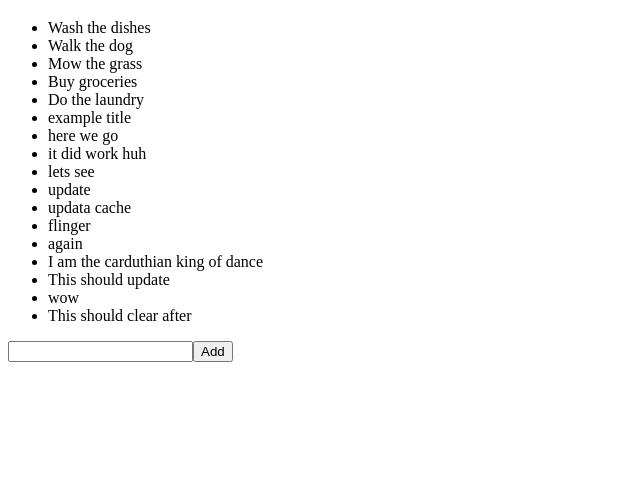
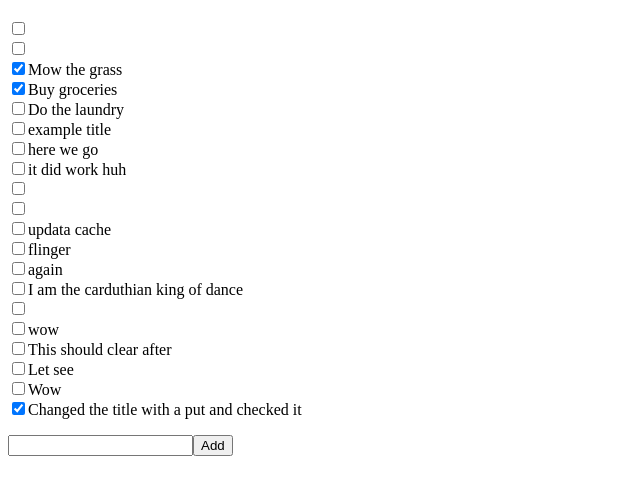
Before and after one commit to FrancisCalizo/JS-Concepts-2020, a React app in the folder use-query-csr/: page / in a window 1280 px wide. Shown: the part 61-556 px from the top of the page, without its empty margins (0-640 px from the left). Built offline with nearby package versions, Linux system fonts and the light colour scheme; some packages are replaced by stand-ins of ours; data requests are answered from the project's data file.

Commit message:
Edit Todo working, but refetch deleted everything but ID

```diff
--- a/use-query-csr/db.json
+++ b/use-query-csr/db.json
@@ -1,14 +1,10 @@
 {
   "todos": [
     {
-      "id": 1,
-      "title": "Wash the dishes",
-      "completed": true
+      "id": 1
     },
     {
-      "id": 2,
-      "title": "Walk the dog",
-      "completed": false
+      "id": 2
     },
     {
       "id": 3,
@@ -41,13 +37,9 @@
       "id": 8
     },
     {
-      "title": "lets see",
-      "completed": false,
       "id": 9
     },
     {
-      "title": "update",
-      "completed": false,
       "id": 10
     },
     {
@@ -71,8 +63,6 @@
       "id": 14
     },
     {
-      "title": "This should update",
-      "completed": false,
       "id": 15
     },
     {
@@ -84,6 +74,21 @@
       "title": "This should clear after",
       "completed": false,
       "id": 17
+    },
+    {
+      "title": "Let see",
+      "completed": false,
+      "id": 18
+    },
+    {
+      "title": "Wow",
+      "completed": false,
+      "id": 19
+    },
+    {
+      "title": "Changed the title with a put and checked it",
+      "completed": true,
+      "id": 20
     }
   ]
 }
--- a/use-query-csr/src/components/Todo.js
+++ b/use-query-csr/src/components/Todo.js
@@ -1,9 +1,50 @@
 import React from 'react';
+import { useMutation, queryCache } from 'react-query';
+
+const toggleTodo = async ({ id, completed }) => {
+  const {
+    state: { data },
+  } = queryCache.getQuery('todos');
+
+  const updatedTodo = data.filter((todo) => todo.id === Number(id));
+
+  if (updatedTodo.length > 0) {
+    updatedTodo[0].completed = !updatedTodo[0].completed;
+  }
+
+  const res = await fetch(`http://localhost:3001/todos/${id}`, {
+    method: 'PUT',
+    body: JSON.stringify(updatedTodo),
+  });
+};
 
 export default function Todos({ todo }) {
+  const [mutate] = useMutation(toggleTodo);
+
+  const onToggleTodo = async (e) => {
+    let id = e.target.id;
+
+    try {
+      await mutate({ id, completed: e.target.checked });
+    } catch (err) {
+      console.log(err);
+    }
+  };
+
   return (
     <>
-      <li>{todo.title}</li>
+      <li style={{ listStyleType: 'none' }}>
+        <label htmlFor={todo.title}>
+          <input
+            type="checkbox"
+            id={todo.id}
+            checked={todo.completed}
+            onChange={onToggleTodo}
+            style={{ cursor: 'pointer' }}
+          />
+          {todo.title}
+        </label>
+      </li>
     </>
   );
 }
--- a/use-query-csr/src/components/Todos.js
+++ b/use-query-csr/src/components/Todos.js
@@ -4,7 +4,7 @@ import Todo from './Todo';
 export default function Todos({ todos }) {
   return (
     <div>
-      <ul>
+      <ul style={{ padding: 0 }}>
         {todos.map((todo) => (
           <Todo key={todo.id} todo={todo} />
         ))}
```
